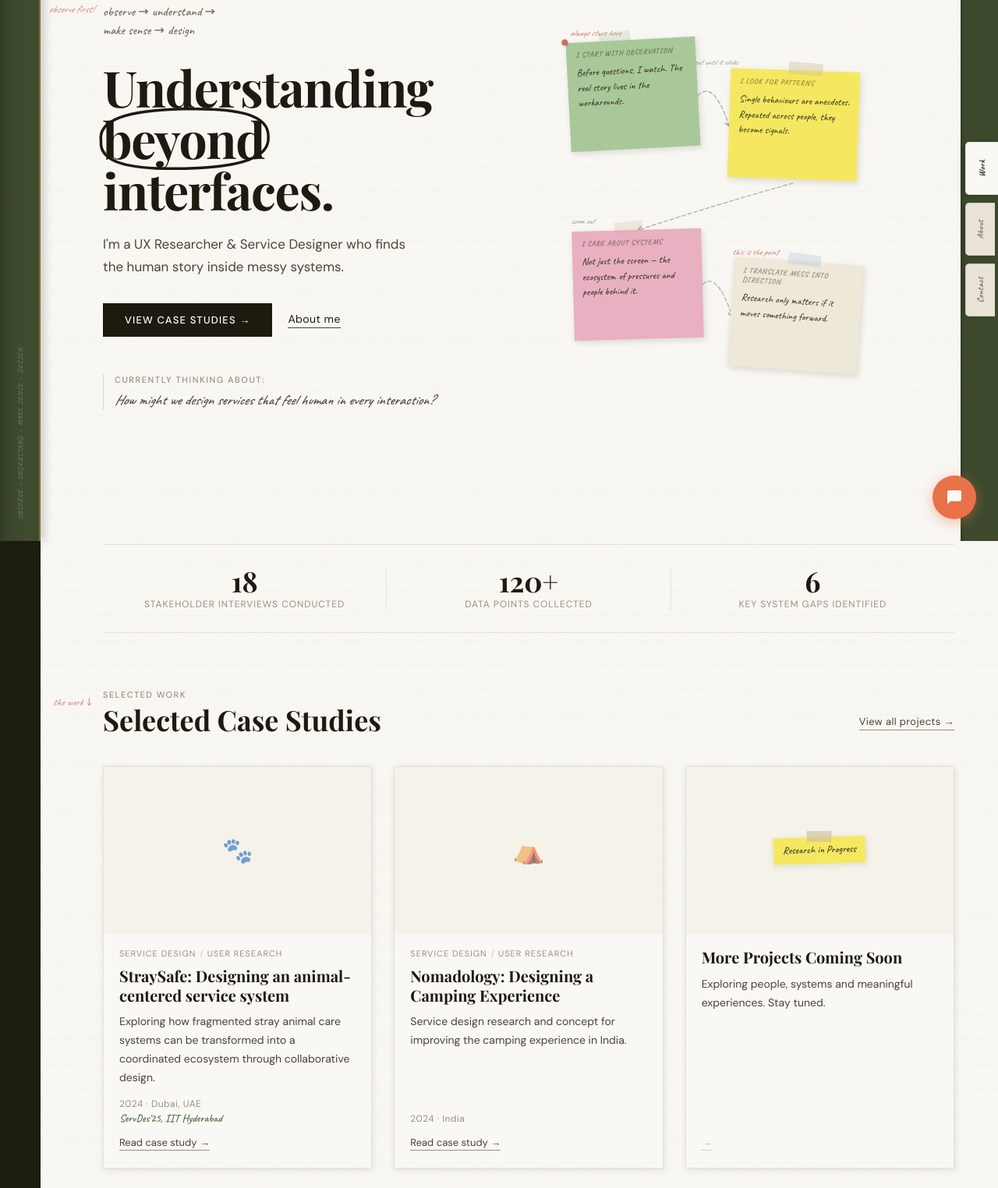
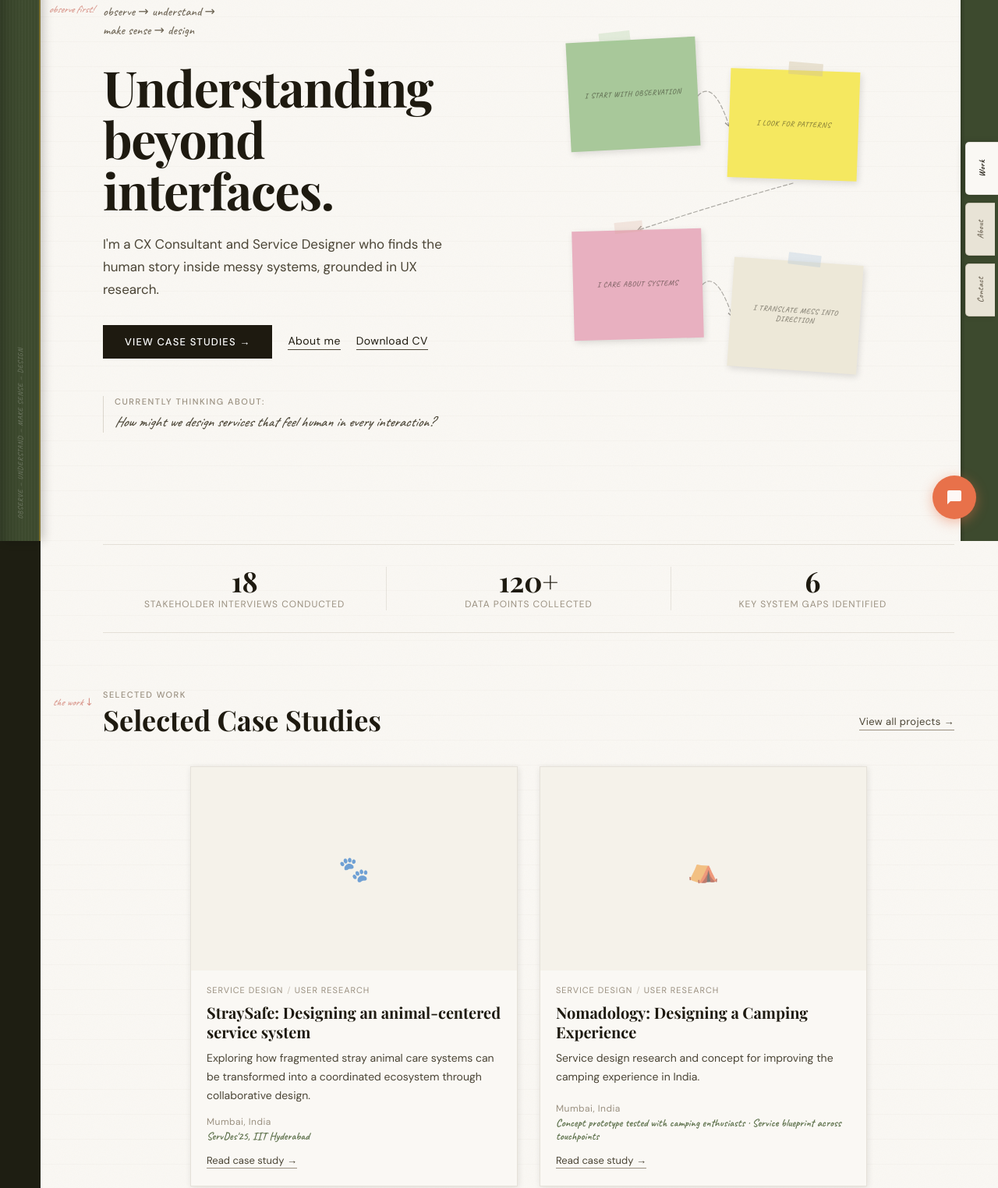
Before and after one commit to faizakhan-04/Portfolio-Website, a website: page index.html in a window 1280 px wide. Shown: the part 106-1630 px from the top of the page at 78% size. Drawn offline with nearby package versions, Linux system fonts and the light colour scheme; a web font is replaced by a local one.

Commit message:
Update homepage: CX Consultant identity, CV link, and hero/case-study cleanup
- Update page title, meta description, hero subheading, and footer
  copyright to lead with "CX Consultant | Service Designer" while
  keeping UX Research visible as supporting context
- Fix "faiza." logo link to use relative path (was absolute "/",
  which broke navigation when testing locally as a file)
- Add "Download CV" link in hero, pointing to new resume PDF
  (Assets/Files/FaizaKhan_CXResume.pdf)
- Remove "More Projects Coming Soon" placeholder card and resize the
  cards-grid so the two remaining case study cards center properly
- Remove hand-drawn oval around "beyond" in the hero headline
- Center text within the 4 hero sticky notes (was top-left aligned)
- Trim hero sticky notes to headline-only (full text kept in the
  "How I think" section below) to remove content duplication
- Remove small handwritten annotation captions and red pin dot from
  the hero pinboard, keeping the dashed connector lines
- Update case study card meta lines: add Nomadology credibility line,
  update footer "Recently on my mind" quote, and simplify both cards'
  location line to "Mumbai, India"

```diff
--- a/css/main.css
+++ b/css/main.css
@@ -437,6 +437,11 @@ img {
   z-index: 2;
   animation: none !important;
   transition: box-shadow 0.2s ease;
+  display: flex;
+  flex-direction: column;
+  align-items: center;
+  justify-content: center;
+  text-align: center;
 }
 
 /* Override the narrower widths set by the colour-variant classes */
@@ -456,7 +461,7 @@ img {
 .pinboard-sticky .sticky-label {
   font-size: 9.5px;
   letter-spacing: 0.08em;
-  margin-bottom: 8px;
+  margin-bottom: 0;
   display: block;
 }
 
@@ -671,7 +676,8 @@ img {
 
 .cards-grid {
   display: grid;
-  grid-template-columns: repeat(3, 1fr);
+  grid-template-columns: repeat(auto-fit, minmax(260px, 420px));
+  justify-content: center;
   gap: 28px;
 }
 
--- a/index.html
+++ b/index.html
@@ -3,8 +3,8 @@
 <head>
   <meta charset="UTF-8">
   <meta name="viewport" content="width=device-width, initial-scale=1.0">
-  <meta name="description" content="Faiza Khan &mdash; UX Researcher &amp; Service Designer based in Dubai. Designing beyond interfaces.">
-  <title>Faiza Khan &mdash; UX Researcher &amp; Service Designer</title>
+  <meta name="description" content="Faiza Khan &mdash; CX Consultant &amp; Service Designer based in Dubai, grounded in UX research. Designing beyond interfaces.">
+  <title>Faiza Khan &mdash; CX Consultant | Service Designer</title>
 
   <!-- Fonts (also imported in CSS &mdash; double ensures no FOUC) -->
   <link rel="preconnect" href="https://fonts.googleapis.com">
@@ -33,7 +33,7 @@
 
     <!-- ── Sticky navigation bar ── -->
     <header class="navbar">
-      <a href="/" class="nav-logo" aria-label="Faiza Khan home">
+      <a href="index.html" class="nav-logo" aria-label="Faiza Khan home">
         faiza.
       </a>
       <nav class="nav-links" aria-label="Primary">
@@ -69,23 +69,6 @@
             <span class="hl-line hl-beyond-line">
               <span class="beyond-wrapper">
                 <span class="beyond-text">beyond</span>
-                <!-- Hand-drawn SVG oval around "beyond" -->
-                <svg class="beyond-oval"
-                     viewBox="0 0 148 52"
-                     fill="none"
-                     xmlns="http://www.w3.org/2000/svg"
-                     aria-hidden="true">
-                  <path d="M 7 26
-                           C 5 9, 28 2, 74 2
-                           C 120 2, 143 9, 142 26
-                           C 143 43, 120 50, 74 50
-                           C 28 50, 5 43, 7 26 Z"
-                        stroke="#1e1a10"
-                        stroke-width="2.2"
-                        fill="none"
-                        stroke-linecap="round"
-                        stroke-linejoin="round"/>
-                </svg>
               </span>
             </span>
             <span class="hl-line">interfaces.</span>
@@ -93,14 +76,15 @@
 
           <!-- Sub-headline -->
           <p class="hero-sub">
-            I'm a UX Researcher &amp; Service Designer who finds<br>
-            the human story inside messy systems.
+            I'm a CX Consultant and Service Designer who finds the human story
+            inside messy systems, grounded in UX research.
           </p>
 
           <!-- CTA buttons -->
           <div class="hero-ctas">
             <a href="#work" class="btn-primary">View case studies &rarr;</a>
             <a href="pages/about.html" class="btn-ghost">About me</a>
+            <a href="Assets/Files/FaizaKhan_CXResume.pdf" class="btn-ghost" target="_blank" rel="noopener noreferrer">Download CV</a>
           </div>
 
           <!-- Currently thinking about -->
@@ -162,34 +146,6 @@
                     stroke-linecap="round"
                     marker-end="url(#pb-ah)"/>
 
-              <!-- Annotation: always start here (near green) -->
-              <text x="6" y="11"
-                    font-family="Caveat, cursive"
-                    font-size="11"
-                    fill="rgba(192,72,56,0.75)"
-                    font-style="italic">always start here</text>
-
-              <!-- Annotation: repeat until it clicks (between green &amp; yellow) -->
-              <text x="155" y="48"
-                    font-family="Caveat, cursive"
-                    font-size="10"
-                    fill="rgba(30,26,18,0.45)"
-                    font-style="italic">repeat until it clicks</text>
-
-              <!-- Annotation: zoom out (near pink) -->
-              <text x="8" y="252"
-                    font-family="Caveat, cursive"
-                    font-size="10"
-                    fill="rgba(30,26,18,0.45)"
-                    font-style="italic">zoom out</text>
-
-              <!-- Annotation: this is the point (near cream) -->
-              <text x="214" y="292"
-                    font-family="Caveat, cursive"
-                    font-size="11"
-                    fill="rgba(192,72,56,0.75)"
-                    font-style="italic">this is the point</text>
-
             </svg>
 
             <!-- Sticky 1: sage green -->
@@ -197,15 +153,12 @@
                  role="note"
                  aria-label="I start with observation"
                  style="top:16px; left:4px; transform:rotate(-3deg);">
-              <!-- Red anchor dot pinned at top-left corner -->
-              <div class="pinboard-anchor" aria-hidden="true"></div>
               <div class="tape tape-green"
                    style="position:absolute; top:-11px; left:38%;
                           transform:translateX(-50%) rotate(-3.5deg);
                           width:40px; height:15px; opacity:0.55;"
                    aria-hidden="true"></div>
               <span class="sticky-label">I START WITH OBSERVATION</span>
-              <p class="sticky-body">Before questions, I watch. The real story lives in the workarounds.</p>
             </div>
 
             <!-- Sticky 2: yellow -->
@@ -219,7 +172,6 @@
                           width:44px; height:16px; opacity:0.65;"
                    aria-hidden="true"></div>
               <span class="sticky-label">I LOOK FOR PATTERNS</span>
-              <p class="sticky-body">Single behaviours are anecdotes. Repeated across people, they become signals.</p>
             </div>
 
             <!-- Sticky 3: pink -->
@@ -233,7 +185,6 @@
                           width:36px; height:14px; opacity:0.50;"
                    aria-hidden="true"></div>
               <span class="sticky-label">I CARE ABOUT SYSTEMS</span>
-              <p class="sticky-body">Not just the screen &mdash; the ecosystem of pressures and people behind it.</p>
             </div>
 
             <!-- Sticky 4: cream -->
@@ -247,7 +198,6 @@
                           width:42px; height:15px; opacity:0.58;"
                    aria-hidden="true"></div>
               <span class="sticky-label">I TRANSLATE MESS INTO DIRECTION</span>
-              <p class="sticky-body">Research only matters if it moves something forward.</p>
             </div>
 
           </div><!-- .pinboard -->
@@ -317,7 +267,7 @@
                 into a coordinated ecosystem through collaborative design.
               </p>
               <div class="card-meta">
-                <span class="card-year">2024 &middot; Dubai, UAE</span>
+                <span class="card-year">Mumbai, India</span>
                 <span class="card-pub">ServDes'25, IIT Hyderabad</span>
               </div>
               <a href="pages/straysafe.html" class="card-link">Read case study &rarr;</a>
@@ -347,33 +297,10 @@
                 the camping experience in India.
               </p>
               <div class="card-meta">
-                <span class="card-year">2024 &middot; India</span>
+                <span class="card-year">Mumbai, India</span>
+                <span class="card-pub">Concept prototype tested with camping enthusiasts &middot; Service blueprint across touchpoints</span>
               </div>
               <a href="pages/nomadology.html" class="card-link">Read case study &rarr;</a>
-            </div>
-          </article>
-
-          <!-- ── Card 3: Coming soon ── -->
-          <article class="case-card case-card-wip reveal" style="transition-delay: 0.34s;" aria-label="More projects coming soon">
-            <div class="card-img card-img-wip">
-              <div class="card-img-placeholder" style="position:relative;">
-                <!-- WIP sticky note -->
-                <div class="wip-sticky">
-                  <div class="tape tape-default"
-                       style="position:absolute; top:-8px; left:50%;
-                              transform:translateX(-50%) rotate(1.5deg);
-                              width:32px; height:14px;"
-                       aria-hidden="true"></div>
-                  Research in Progress
-                </div>
-              </div>
-            </div>
-            <div class="card-body">
-              <h3 class="card-title">More Projects Coming Soon</h3>
-              <p class="card-desc">
-                Exploring people, systems and meaningful experiences. Stay tuned.
-              </p>
-              <span class="card-link" aria-hidden="true">&rarr;</span>
             </div>
           </article>
 
@@ -486,8 +413,9 @@
           <div class="footer-col">
             <span class="eyebrow">Recently on my mind</span>
             <p class="footer-thought">
-              "Slowing down, observing better,<br>
-              designing with empathy."
+              "Still doing my favourite kind of fieldwork; cold coffee,
+              a corner table, and watching how strangers in Dubai
+              queue, wait, and trust each other."
             </p>
             <!-- Botanical illustration -->
             <svg class="botanical-footer"
@@ -578,7 +506,7 @@
         <!-- Footer bar: copyright -->
         <div class="footer-bar">
           <span class="footer-copy">
-            &copy; 2026 Faiza Khan &middot; UX Researcher &amp; Service Designer &middot; Dubai, UAE
+            &copy; 2026 Faiza Khan &middot; CX Consultant | Service Designer | UX Research &middot; Dubai, UAE
           </span>
         </div>
 
```
Also changed, not shown: 1 other file.
